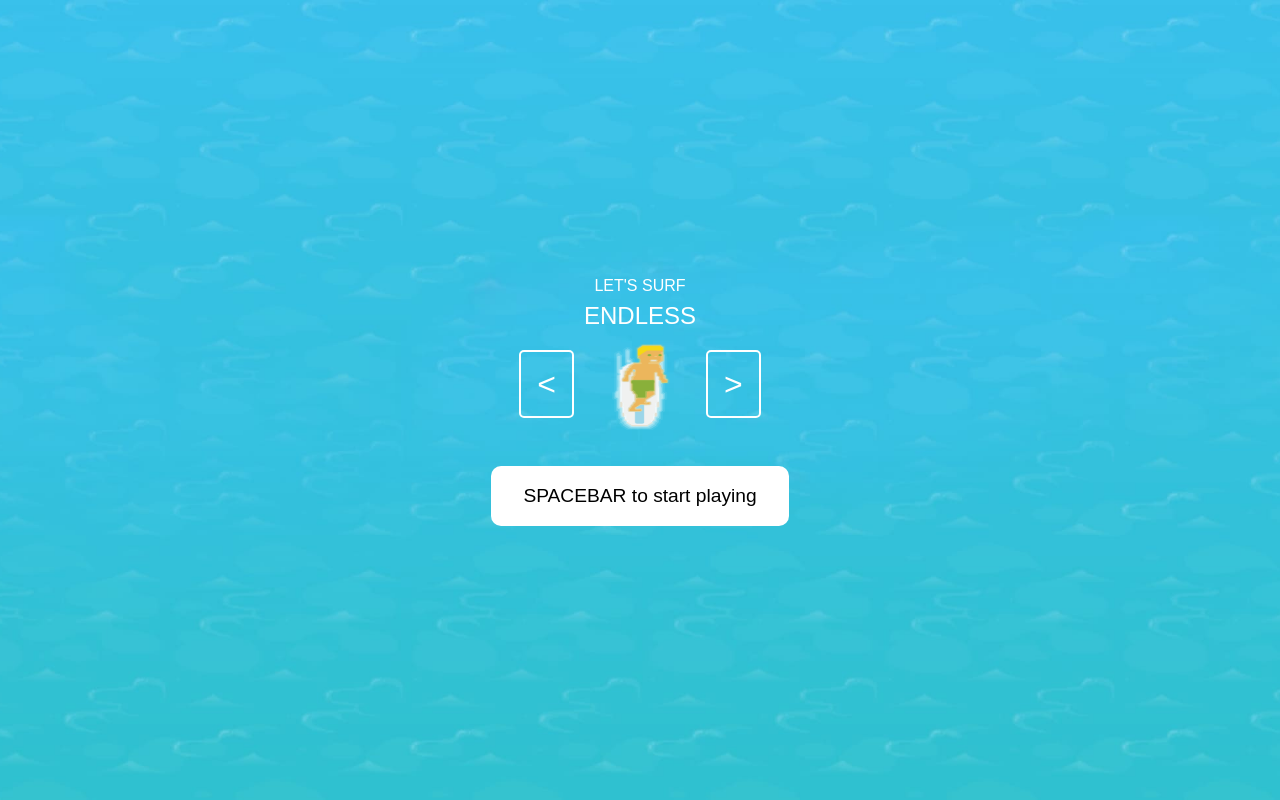
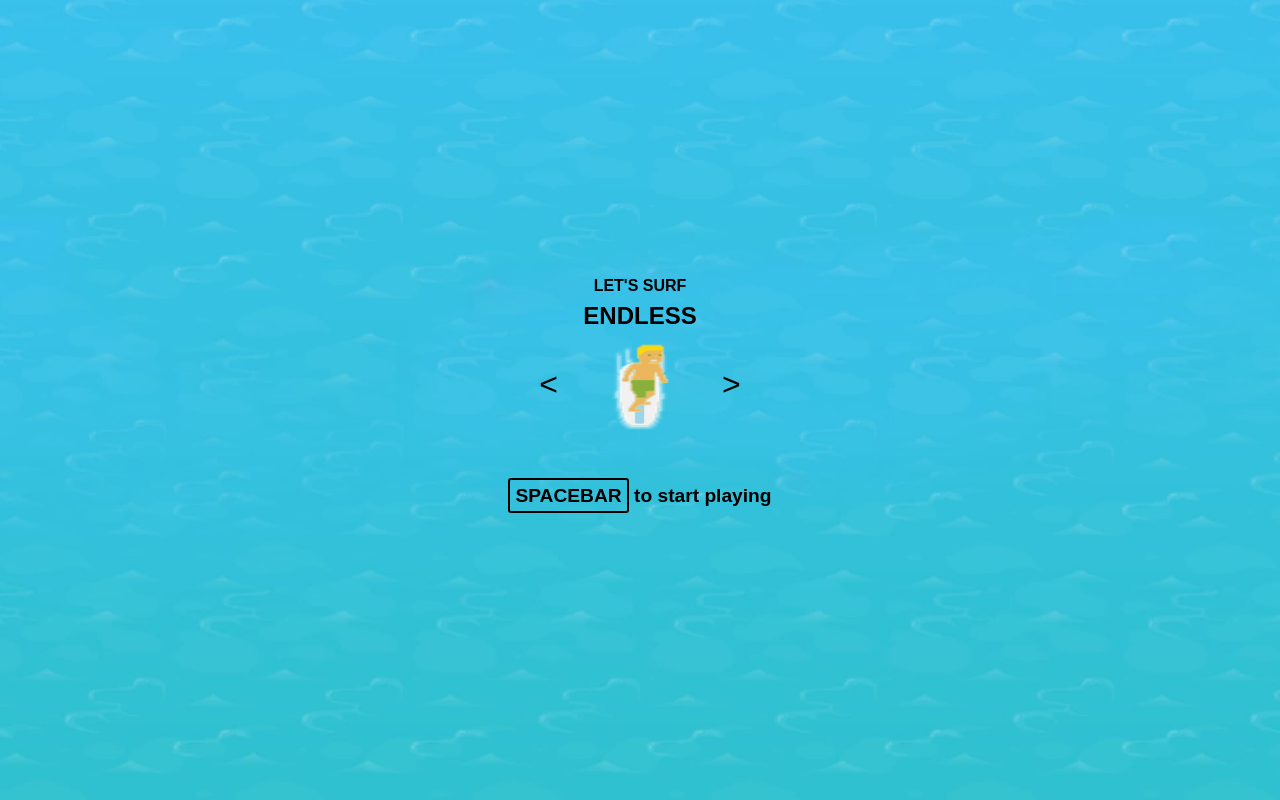
Before and after one commit to JaiRajGunnu/SurfMyResume, a React (Create React App) app: page / in a window 1280 px wide. Built offline with nearby package versions, Linux system fonts and the light colour scheme.

Commit message:
updated blocks

```diff
--- a/src/components/Block.js
+++ b/src/components/Block.js
@@ -1,13 +1,16 @@
-/// Block.js
+// Block.js
 
 import React from "react";
-import "../styles/App.css"; // Create a CSS file if needed
 
-const Block = ({ block }) => {
+const Block = ({ block, blockImage }) => {
   return (
     <div
       className="block"
-      style={{ top: block.top, left: block.left }}
+      style={{
+        top: block.top,
+        left: block.left,
+        backgroundImage: `url(${blockImage})`, // Dynamically set the background image
+      }}
     >
       {block.label}
     </div>
--- a/src/components/GameContainer.js
+++ b/src/components/GameContainer.js
@@ -1,10 +1,12 @@
-// GameContainer.js
-
 import React, { useState, useEffect } from "react";
 import Block from "./Block";
 import Surfer from "./Surfer";
 import Modal from "./Modal";
 import "../styles/App.css";
+import block1 from "../images/blocks/block1.png";
+import block2 from "../images/blocks/block2.png";
+import block3 from "../images/blocks/block3.png";
+import block4 from "../images/blocks/block4.png";
 
 const GameContainer = ({ selectedSurfer }) => {
   const [surferPosition, setSurferPosition] = useState({ top: 200, left: 50 });
@@ -12,14 +14,16 @@ const GameContainer = ({ selectedSurfer }) => {
   const [collisionBlock, setCollisionBlock] = useState(null);
   const [direction, setDirection] = useState("main");
 
+  const screenHeight = window.innerHeight; // Get the screen height
+
   useEffect(() => {
     const initialBlocks = [
-      { id: 1, label: "About Me", top: 100, left: 300 },
-      { id: 2, label: "Education", top: 200, left: 500 },
-      { id: 3, label: "Skills", top: 300, left: 700 },
-      { id: 4, label: "Projects", top: 400, left: 900 },
-      { id: 5, label: "Certifications", top: 500, left: 1100 },
-      { id: 6, label: "Volunteer Experience", top: 600, left: 1300 },
+      { id: 1, label: "About Me", top: 100, left: 300, image: block1 },
+      { id: 2, label: "Education", top: 200, left: 500, image: block2 },
+      { id: 3, label: "Skills", top: 300, left: 700, image: block3 },
+      { id: 4, label: "Projects", top: 400, left: 900, image: block4 },
+      { id: 5, label: "Certifications", top: 500, left: 1100, image: block1 },
+      { id: 6, label: "Volunteer Experience", top: 600, left: 1300, image: block2 },
     ];
     setBlocks(initialBlocks);
   }, []);
@@ -27,14 +31,17 @@ const GameContainer = ({ selectedSurfer }) => {
   // Automatic downward surfing
   useEffect(() => {
     const autoSurfDown = setInterval(() => {
-      setSurferPosition((prev) => ({
-        ...prev,
-        top: prev.top + 1, // Move downward slowly
-      }));
+      setSurferPosition((prev) => {
+        const newTop = prev.top + 1; // Move downward slowly
+        if (newTop < screenHeight - 50) { // Check if surfer is within bounds
+          return { ...prev, top: newTop };
+        }
+        return prev; // Prevent moving below screen
+      });
     }, 50); // Adjust speed with interval time
 
     return () => clearInterval(autoSurfDown); // Cleanup interval on unmount
-  }, []);
+  }, [screenHeight]);
 
   useEffect(() => {
     const handleKeyDown = (e) => {
@@ -45,7 +52,10 @@ const GameContainer = ({ selectedSurfer }) => {
           newPosition.top -= 2; // Move up very slowly
         }
         if (e.key === "ArrowDown") {
-          newPosition.top += 2; // Move down
+          const newTop = newPosition.top + 2;
+          if (newTop < screenHeight - 50) { // Ensure surfer doesn't go below screen
+            newPosition.top = newTop;
+          }
         }
         if (e.key === "ArrowLeft") {
           newPosition.left -= 5;
@@ -75,7 +85,7 @@ const GameContainer = ({ selectedSurfer }) => {
       window.removeEventListener("keydown", handleKeyDown);
       window.removeEventListener("keyup", handleKeyUp);
     };
-  }, []);
+  }, [screenHeight]);
 
   useEffect(() => {
     const checkCollisions = () => {
@@ -106,7 +116,11 @@ const GameContainer = ({ selectedSurfer }) => {
         selectedSurfer={selectedSurfer}
       />
       {blocks.map((block) => (
-        <Block key={block.id} block={block} />
+        <Block
+          key={block.id}
+          block={block}
+          blockImage={block.image} // Pass the correct block image
+        />
       ))}
     </div>
   );
--- a/src/components/SplashScreen.js
+++ b/src/components/SplashScreen.js
@@ -12,6 +12,7 @@ import charMain5 from "../images/surfers/CharMain/SurfChar5.png";
 const SplashScreen = ({ onStart }) => {
   const surfers = [charMain1, charMain2, charMain3, charMain4, charMain5];
   const [currentSurfer, setCurrentSurfer] = useState(0);
+  const [buttonText, setButtonText] = useState("SPACEBAR");
 
   const handlePrev = () => {
     setCurrentSurfer((prev) => (prev === 0 ? surfers.length - 1 : prev - 1));
@@ -21,21 +22,34 @@ const SplashScreen = ({ onStart }) => {
     setCurrentSurfer((prev) => (prev === surfers.length - 1 ? 0 : prev + 1));
   };
 
+  const handleDoubleClick = () => {
+    onStart(currentSurfer + 1); // Start the game when double-clicked
+  };
+
+  const handleClick = () => {
+    setButtonText("DOUBLE CLICK"); // Change button text to DOUBLE CLICK when clicked
+  };
+
   useEffect(() => {
     const handleKeyDown = (e) => {
       if (e.key === " " || e.code === "Space") {
-        onStart(currentSurfer + 1); // Pass selected surfer index (+1 for 1-based indexing)
+        onStart(currentSurfer + 1); // Start the game when spacebar is pressed
       }
     };
 
     window.addEventListener("keydown", handleKeyDown);
-    return () => window.removeEventListener("keydown", handleKeyDown);
+    window.addEventListener("click", handleClick); // Change text when clicked anywhere
+
+    return () => {
+      window.removeEventListener("keydown", handleKeyDown);
+      window.removeEventListener("click", handleClick);
+    };
   }, [onStart, currentSurfer]);
 
   return (
-    <div className="splash-screen">
-      <h1>LET'S SURF</h1>
-      <p>ENDLESS</p>
+    <div className="splash-screen" onDoubleClick={handleDoubleClick}>
+      <h1 className="tit1">LET'S SURF</h1>
+      <p className="tit2">ENDLESS</p>
       <div className="character-selection">
         <button className="arrow left" onClick={handlePrev}>
           &lt;
@@ -49,12 +63,11 @@ const SplashScreen = ({ onStart }) => {
           &gt;
         </button>
       </div>
-      <button
+      <span
         className="start-button"
-        onClick={() => onStart(currentSurfer + 1)}
       >
-        SPACEBAR to start playing
-      </button>
+        <span className="st-btn">{buttonText}</span> to start playing
+      </span>
     </div>
   );
 };
--- a/src/styles/SplashScreen.css
+++ b/src/styles/SplashScreen.css
@@ -9,7 +9,7 @@
   background: url("../images/oceanbg.jpg") no-repeat center center;
   background-size: cover;
   font-family: "Arial", sans-serif;
-  color: #fff;
+  color: #000;
   text-align: center;
 }
 
@@ -23,6 +23,10 @@ p {
   margin-bottom: 2rem;
 }
 
+.tit1, .tit2 {
+  font-weight: bold;
+}
+
 .character-selection {
   display: flex;
   align-items: center;
@@ -31,8 +35,7 @@ p {
 
 .arrow {
   background: none;
-  border: 2px solid #fff;
-  color: #fff;
+  color: #000;
   font-size: 2rem;
   cursor: pointer;
   padding: 0.5rem 1rem;
@@ -50,15 +53,18 @@ p {
 }
 
 .start-button {
-  background: #fff;
-  color: #000;
-  border: none;
+  color:#000;
   font-size: 1.2rem;
   padding: 1rem 2rem;
+  font-weight: 600;
   border-radius: 10px;
-  cursor: pointer;
+  cursor: default;
 }
 
-.start-button:hover {
-  background: #f0f0f0;
+.st-btn {
+  border:2px solid #000;
+  padding: 5px;
+  font-weight:700;
+  border-radius: 3px;
+
 }
```
